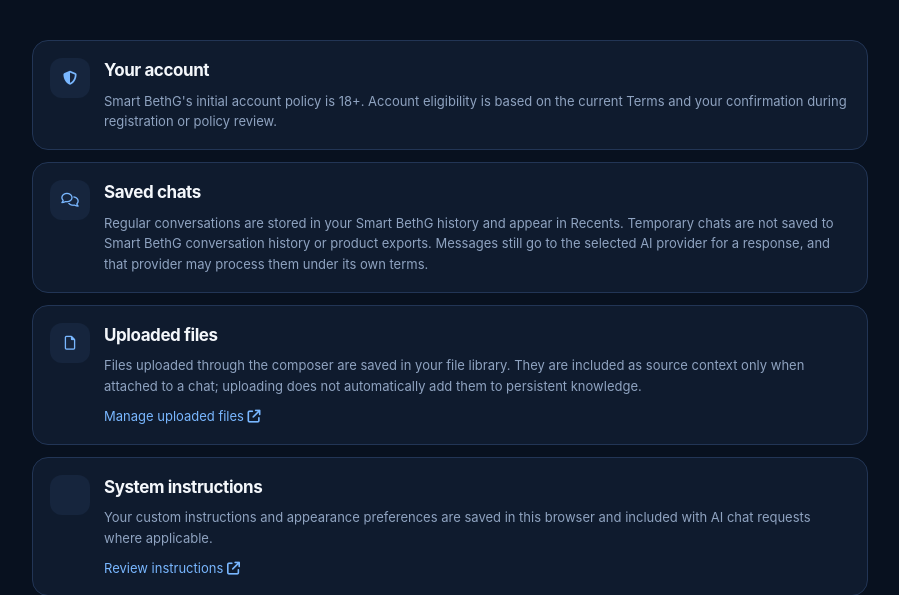
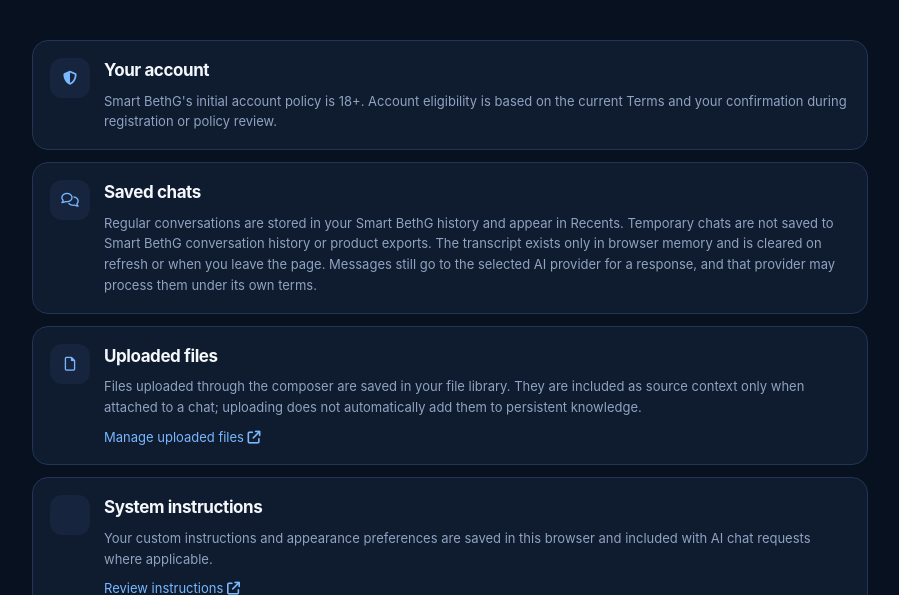
Before and after one commit to Stephen804-creator/Smart-BethG, a FastAPI app: template templates/privacy_settings_page.html in a window 1280 px wide. Shown: the part 78-673 px from the top of the page, without its empty margins (190-1089 px from the left). Run offline with FastAPI, Linux system fonts and the light colour scheme; the template is opened without the code that fills it, so the values that code supplies are empty; parts of the project's set-up code (start-up, migrations or seed data) failed here and were passed over; some libraries are stand-ins or nearby versions.

Commit message:
Explain temporary transcript retention accurately

```diff
--- a/templates/privacy_settings_page.html
+++ b/templates/privacy_settings_page.html
@@ -2,7 +2,7 @@
 <link rel="stylesheet" href="{{ url_for('static', filename='css/main.css') }}"><link rel="stylesheet" href="{{ url_for('static', filename='css/approved-design.css') }}"><link rel="stylesheet" href="{{ url_for('static', filename='css/subpages.css') }}"><link rel="stylesheet" href="https://cdnjs.cloudflare.com/ajax/libs/font-awesome/6.7.2/css/all.min.css"></head>
 <body class="bethg-subpage"><main class="subpage-shell"><header class="subpage-header"><a class="subpage-back" href="/settings" aria-label="Back to Settings"><i class="fa-solid fa-chevron-left"></i></a><h1>Data &amp; privacy</h1><span class="subpage-spacer"></span></header><section class="subpage-content privacy-content">
 <article class="privacy-card"><span class="privacy-icon"><i class="fa-solid fa-shield-halved"></i></span><div><h2>Your account</h2><p>Smart BethG's initial account policy is 18+. Account eligibility is based on the current Terms and your confirmation during registration or policy review.</p></div></article>
-<article class="privacy-card"><span class="privacy-icon"><i class="fa-regular fa-comments"></i></span><div><h2>Saved chats</h2><p>Regular conversations are stored in your Smart BethG history and appear in Recents. Temporary chats are not saved to Smart BethG conversation history or product exports. Messages still go to the selected AI provider for a response, and that provider may process them under its own terms.</p></div></article>
+<article class="privacy-card"><span class="privacy-icon"><i class="fa-regular fa-comments"></i></span><div><h2>Saved chats</h2><p>Regular conversations are stored in your Smart BethG history and appear in Recents. Temporary chats are not saved to Smart BethG conversation history or product exports. The transcript exists only in browser memory and is cleared on refresh or when you leave the page. Messages still go to the selected AI provider for a response, and that provider may process them under its own terms.</p></div></article>
 <article class="privacy-card"><span class="privacy-icon"><i class="fa-regular fa-file"></i></span><div><h2>Uploaded files</h2><p>Files uploaded through the composer are saved in your file library. They are included as source context only when attached to a chat; uploading does not automatically add them to persistent knowledge.</p><a href="/workspace/files">Manage uploaded files <i class="fa-solid fa-arrow-up-right-from-square"></i></a></div></article>
 <article class="privacy-card"><span class="privacy-icon"><i class="fa-sliders"></i></span><div><h2>System instructions</h2><p>Your custom instructions and appearance preferences are saved in this browser and included with AI chat requests where applicable.</p><a href="/workspace/instructions">Review instructions <i class="fa-solid fa-arrow-up-right-from-square"></i></a></div></article>
 <article class="privacy-card"><span class="privacy-icon"><i class="fa-solid fa-plug"></i></span><div><h2>Connected tools</h2><p>Manage connected services and their access from the Connectors page.</p><a href="/workspace/connectors">Manage connectors <i class="fa-solid fa-arrow-up-right-from-square"></i></a></div></article>
```
